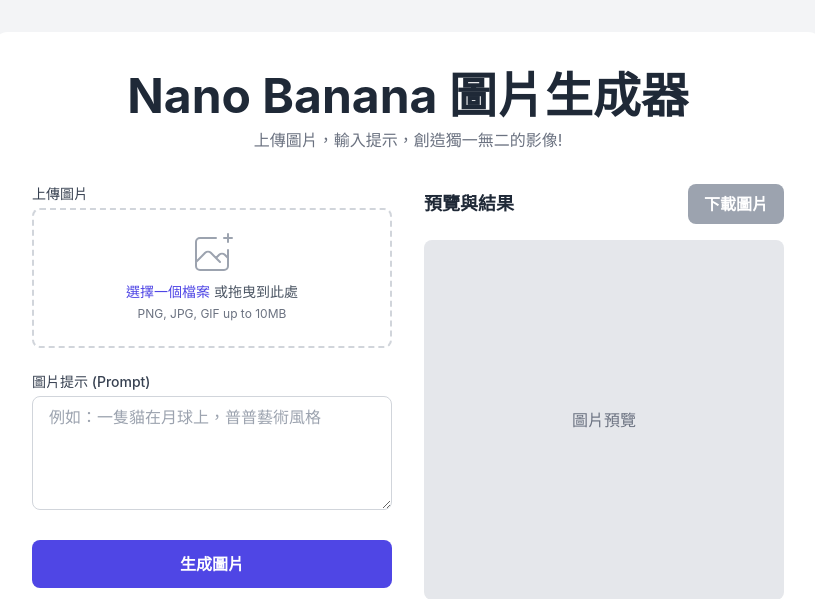
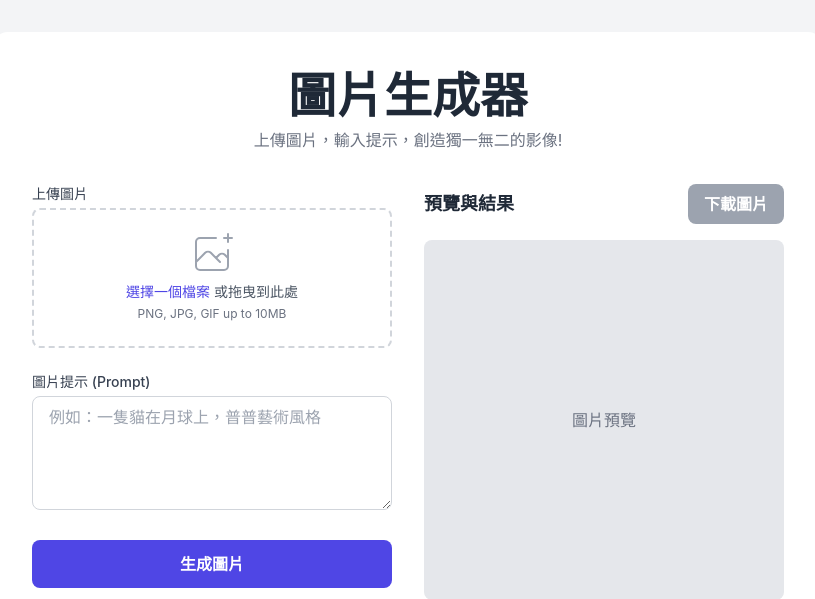
Before and after one commit to yafangshih/hk-minisite-v4, a Flask app: page / in a window 1280 px wide. Shown: the top 599 px of the page, without its empty margins (232-1047 px from the left). Run offline with Flask 3, Linux system fonts and the light colour scheme; some libraries are stand-ins or nearby versions.

Commit message:
update html title

```diff
--- a/templates/index.html
+++ b/templates/index.html
@@ -27,7 +27,7 @@
     <div class="container mx-auto p-4 md:p-8 max-w-4xl">
         <div class="bg-white rounded-2xl shadow-xl p-6 md:p-10">
             <header class="text-center mb-8">
-                <h1 class="text-4xl md:text-5xl font-bold text-gray-800">Nano Banana 圖片生成器</h1>
+                <h1 class="text-4xl md:text-5xl font-bold text-gray-800">圖片生成器</h1>
                 <p class="text-gray-500 mt-2">上傳圖片，輸入提示，創造獨一無二的影像!</p>
             </header>
 
```
